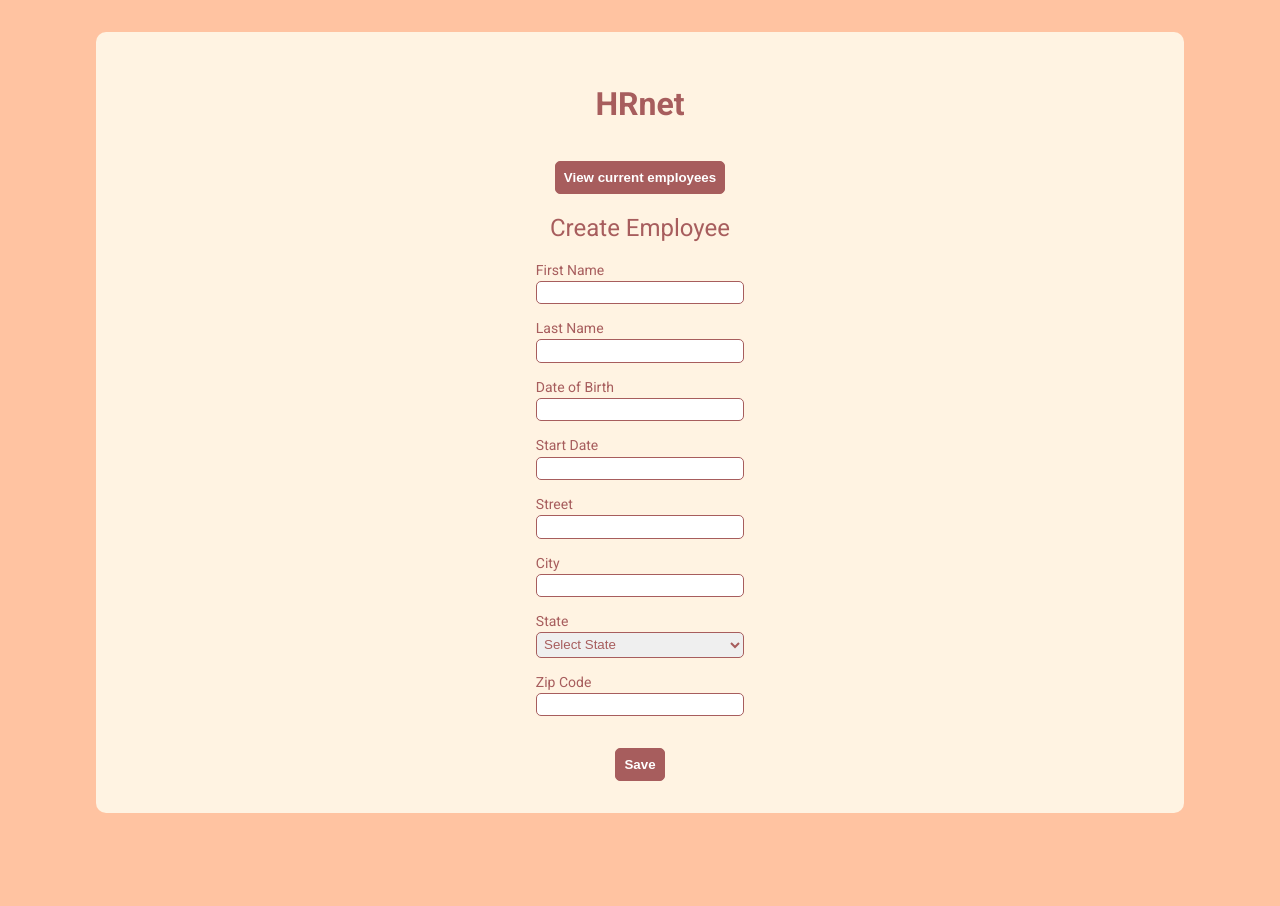
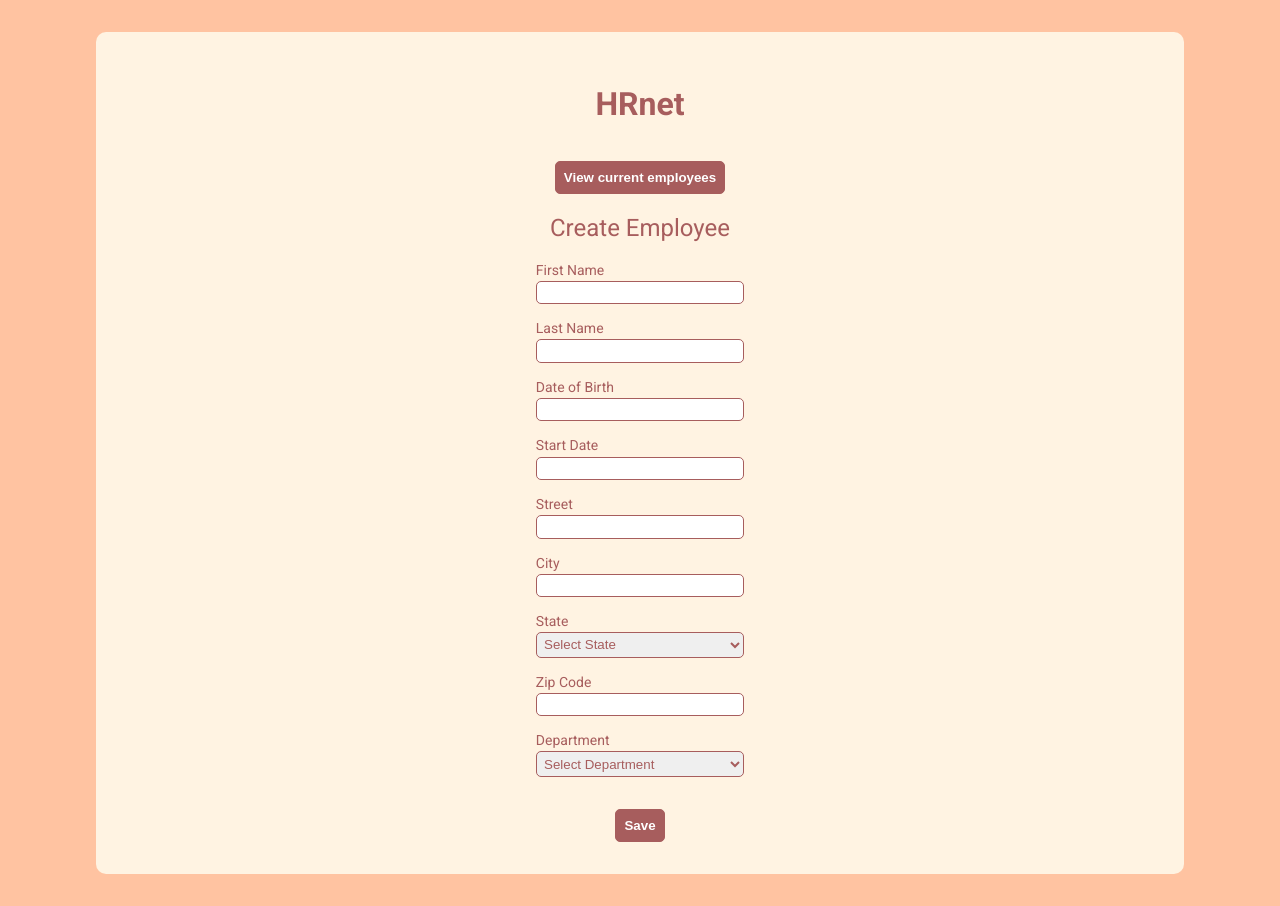
Before and after one commit to sopicard/hr_net_sp, a React (Vite) app: page / in a window 1280 px wide. Before the commit the page ends 845 px from the top, so only its background shows below. Built offline with nearby package versions, Linux system fonts and the light colour scheme.

Commit message:
add select department field

```diff
--- a/src/components/FieldConfig.jsx
+++ b/src/components/FieldConfig.jsx
@@ -7,6 +7,55 @@ const FieldConfig = [
     { label: 'City', name: 'city', type: 'text' },
     { label: 'State', name: 'state', type: 'select' },
     { label: 'Zip Code', name: 'zipCode', type: 'text' },
+    { label: 'Department', name: 'department', type: 'select' },
   ]
 
 export default FieldConfig
+
+
+          // {/* Fieldset Address */}
+          // <fieldset>
+          //   <legend>Address</legend>
+          //   {/* Champs street, city, state, zipCode */}
+          //   {['street', 'city', 'state', 'zipCode'].map(fieldName => (
+          //     <Input
+          //       key={fieldName}
+          //       label={FieldConfig.find(field => field.name === fieldName).label}
+          //       name={fieldName}
+          //       type={FieldConfig.find(field => field.name === fieldName).type}
+          //       value={formState[fieldName] || ''}
+          //       onChange={(fieldName, value) => handleChange(fieldName, value)}
+          //     />
+          //   ))}
+          // </fieldset>
+
+
+{/*  */}
+
+
+//
+
+// return (
+//   <div className='input-wrapper'>
+//     <label>{label}</label>
+//     {type === 'date' ? (
+//       <DatePicker selected={value} onChange={(date) => onChange(name, date)} />
+//     ) : type === 'select' ? (
+//       <select name={name} value={value} onChange={handleChange}>
+//         <option value="">Select State</option>
+//         {StatesList.map((state) => (
+//           <option key={state.abbreviation} value={state.abbreviation}>
+//             {state.name}
+//           </option>
+//         ))}
+//       </select>
+//     ) : (
+//       <input
+//         name={name}
+//         type={type}
+//         value={value}
+//         onChange={handleChange}
+//       />
+//     )}
+//   </div>
+// )
--- a/src/components/Input.jsx
+++ b/src/components/Input.jsx
@@ -18,7 +18,8 @@ const Input = ({ label, name, type, value, onChange }) => {
       <label>{label}</label>
       {type === 'date' ? (
         <DatePicker selected={value} onChange={(date) => onChange(name, date)} />
-      ) : type === 'select' ? (
+      ) :
+      type === 'select' && name === 'state' ? (
         <select name={name} value={value} onChange={handleChange}>
           <option value="">Select State</option>
           {StatesList.map((state) => (
@@ -26,6 +27,16 @@ const Input = ({ label, name, type, value, onChange }) => {
               {state.name}
             </option>
           ))}
+        </select>
+      ) :
+      type === 'select' && name === 'department' ? (
+        <select name={name} value={value} onChange={handleChange}>
+          <option value="">Select Department</option>
+          <option value="Sales">Sales</option>
+          <option value="Marketing">Marketing</option>
+          <option value="Engineering">Engineering</option>
+          <option value="Human Resources">Human Resources</option>
+          <option value="Legal">Legal</option>
         </select>
       ) : (
         <input
```
